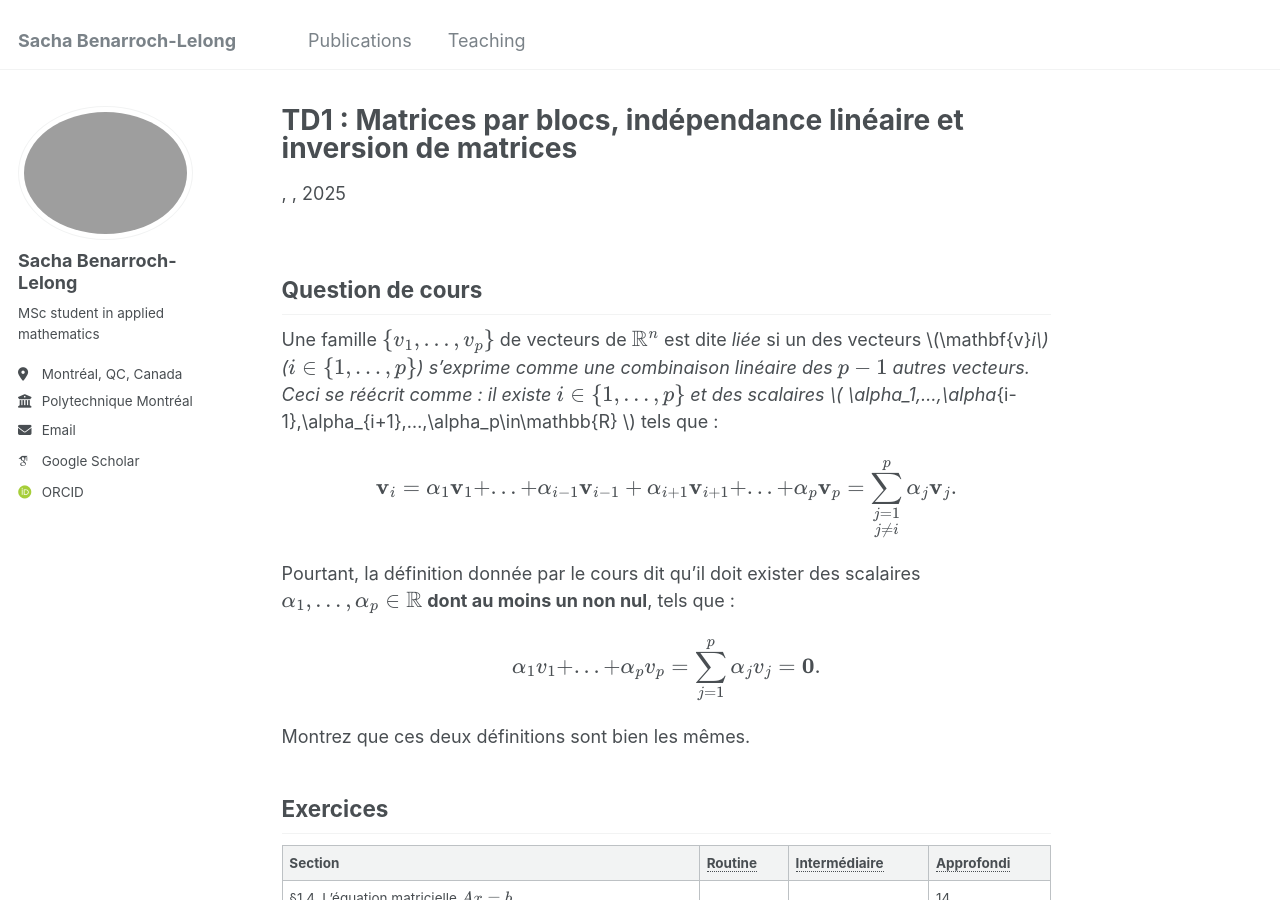
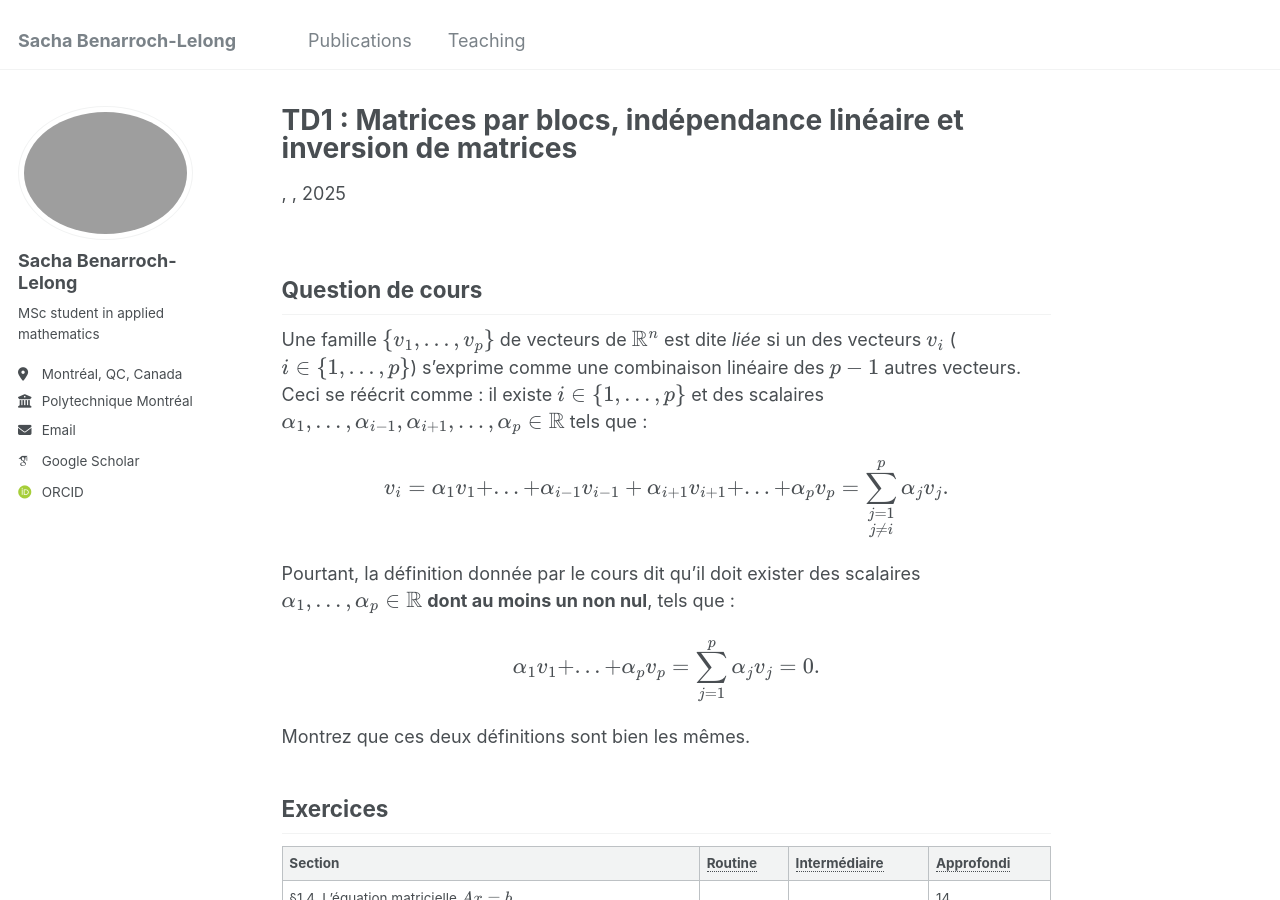
Before and after one commit to sblelong/sblelong.github.io, a Jekyll site: the page built from _teaching/mth1008/td1.md, in a window 1280 px wide and 900 px high. Built offline with Jekyll 4.4.1, drawn with Linux system fonts in a browser that asks for light colours; some web fonts are replaced.

Commit message:
latex fix

```diff
--- a/_teaching/mth1008/td1.md
+++ b/_teaching/mth1008/td1.md
@@ -5,16 +5,16 @@ permalink: /teaching/mth1008/td1
 
 ## Question de cours
 
-Une famille \\(\\{v_1,...,v_p\\}\\) de vecteurs de \\(\mathbb{R}^n\\) est dite *liée* si un des vecteurs \\(\mathbf{v}_i\\) (\\(i\in\\{1,...,p\\}\\)) s'exprime comme une combinaison linéaire des \\(p-1\\) autres vecteurs. Ceci se réécrit comme : il existe \\(i\in\\{1,...,p\\}\\) et des scalaires \\( \alpha_1,...,\alpha_{i-1},\alpha_{i+1},...,\alpha_p\in\mathbb{R} \\) tels que :
+Une famille \\(\\{v_1,...,v_p\\}\\) de vecteurs de \\(\mathbb{R}^n\\) est dite *liée* si un des vecteurs \\(v_i\\) (\\(i\in\\{1,...,p\\}\\)) s'exprime comme une combinaison linéaire des \\(p-1\\) autres vecteurs. Ceci se réécrit comme : il existe \\(i\in\\{1,...,p\\}\\) et des scalaires \\(\alpha_1,...,\alpha_{i-1},\alpha_{i+1},...,\alpha_p\in\mathbb{R}\\) tels que :
 
 $$
-    \mathbf{v}_i=\alpha_1\mathbf{v}_1+...+\alpha_{i-1}\mathbf{v}_{i-1}+\alpha_{i+1}\mathbf{v}_{i+1}+...+\alpha_p\mathbf{v}_p=\sum_{\substack{j=1\\ j\neq i}}^p\alpha_j\mathbf{v}_j.
+    v_i=\alpha_1v_1+...+\alpha_{i-1}v_{i-1}+\alpha_{i+1}v_{i+1}+...+\alpha_pv_p=\sum_{\substack{j=1\\ j\neq i}}^p\alpha_jv_j.
 $$
 
 Pourtant, la définition donnée par le cours dit qu'il doit exister des scalaires \\(\alpha_1,...,\alpha_p\in\mathbb{R}\\) **dont au moins un non nul**, tels que :
 
 $$
-    \alpha_1v_1+...+\alpha_pv_p=\sum_{j=1}^p\alpha_jv_j=\mathbf{0}.
+    \alpha_1v_1+...+\alpha_pv_p=\sum_{j=1}^p\alpha_jv_j=0.
 $$
 
 Montrez que ces deux définitions sont bien les mêmes.
```
